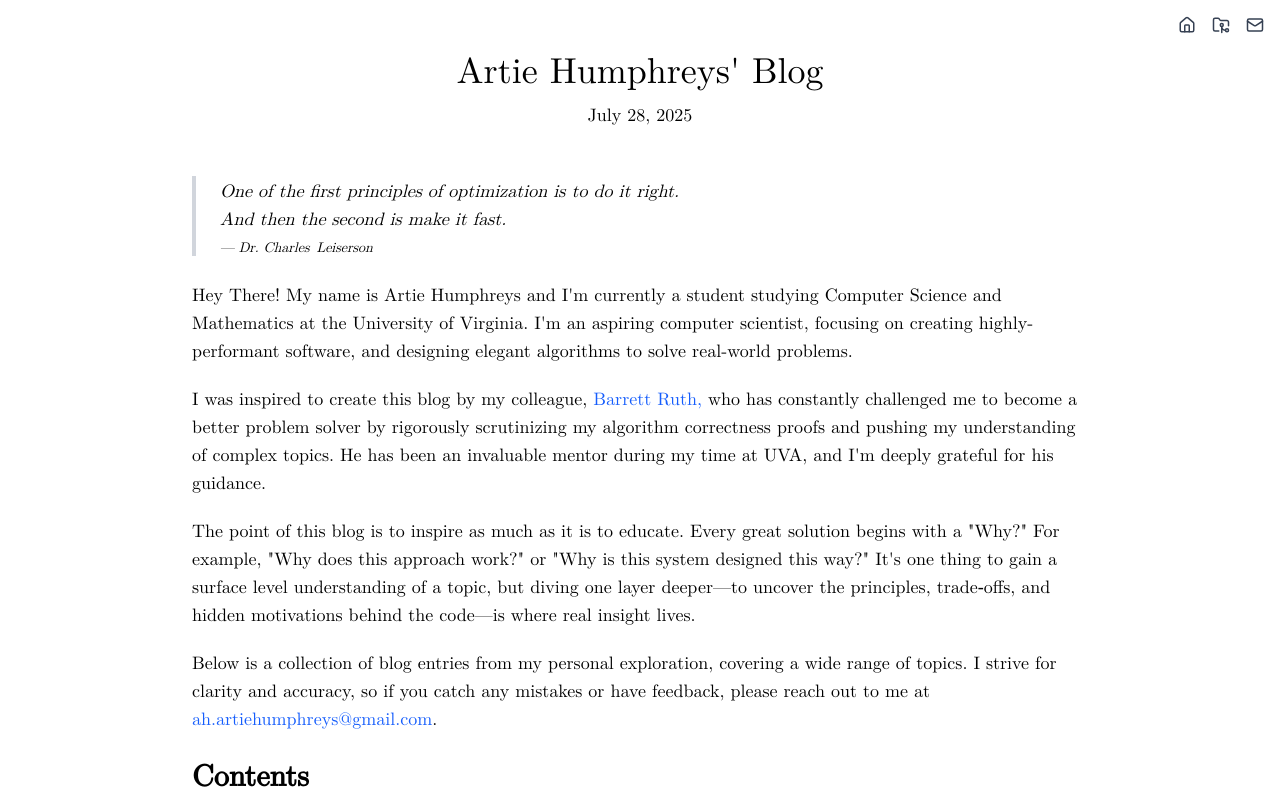
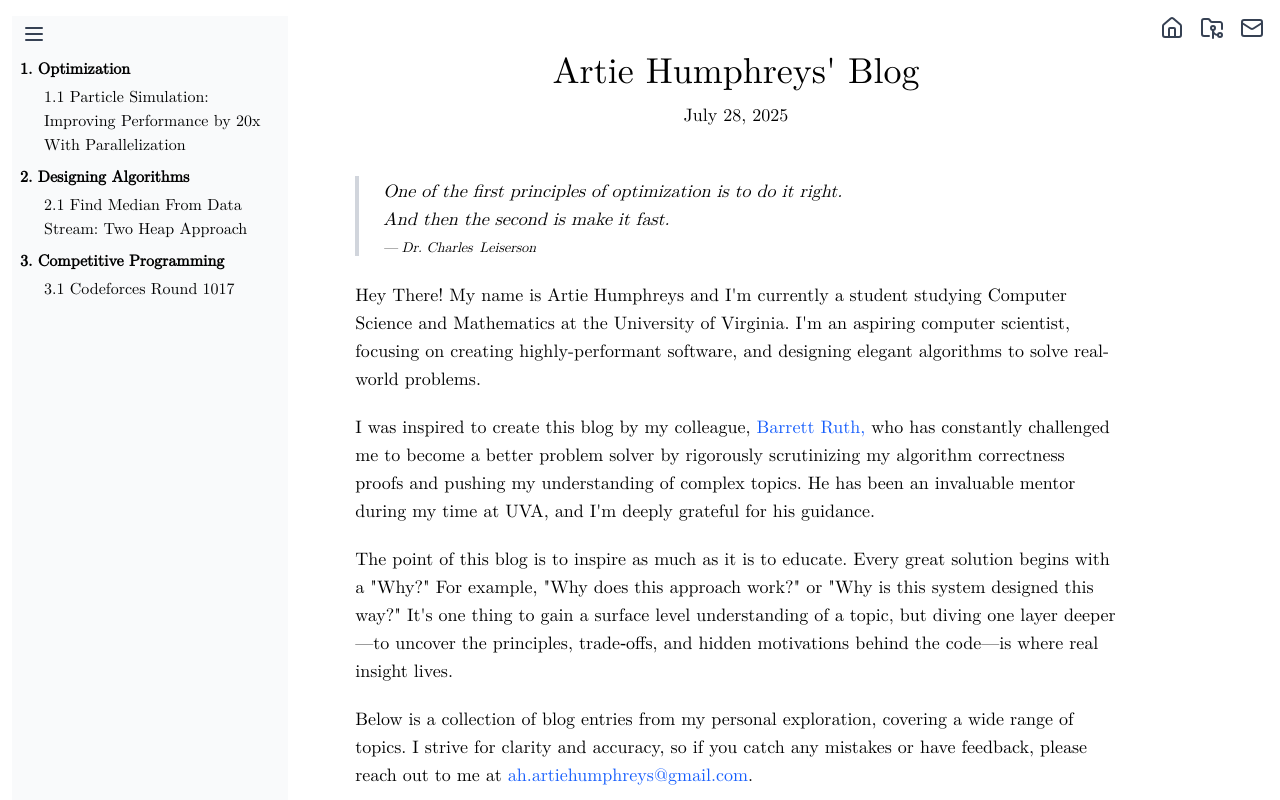
Before and after one commit to artiehumphreys/artiehumphreys.com, a Next.js app: page /blog/ in a window 1280 px wide. Shown: the top 800 px of the page. Built offline with nearby package versions, Linux system fonts and the light colour scheme.

Commit message:
feat(sidebar): sidebar for TOC

```diff
--- a/src/components/Header/SocialLinks.tsx
+++ b/src/components/Header/SocialLinks.tsx
@@ -5,17 +5,17 @@ import { Home as HomeIcon, FolderGit2Icon, Mail } from "lucide-react";
 export default function SocialLinks() {
   const links = [
     {
-      icon: <HomeIcon size={18} />,
+      icon: <HomeIcon size={24} />,
       href: "https://artiehumphreys.com",
       label: "Home",
     },
     {
-      icon: <FolderGit2Icon size={18} />,
+      icon: <FolderGit2Icon size={24} />,
       href: "https://github.com/artiehumphreys/artiehumphreys.com-blog",
       label: "GitHub",
     },
     {
-      icon: <Mail size={18} />,
+      icon: <Mail size={24} />,
       href: "mailto:ah.artiehumphreys@gmail.com",
       label: "Email",
     },
--- a/src/components/Header/index.tsx
+++ b/src/components/Header/index.tsx
@@ -1,5 +1,8 @@
+"use client";
 import React from "react";
 import SocialLinks from "./SocialLinks";
+import { Menu } from "lucide-react";
+import { useSidebar } from "../Sidebar/SidebarProvider";
 
 type TitleProps = {
   title: string;
@@ -7,12 +10,30 @@ type TitleProps = {
   date?: string;
 };
 
-export default function Title({ title, author, date }: TitleProps) {
+export default function Title({
+  title,
+  author,
+  date,
+}: TitleProps) {
+  const { open, toggle } = useSidebar();
   return (
     <header className="text-center mb-12 font-latex mt-12">
+      <div className="fixed left-4 top-4 z-50 hidden lg:block">
+        <button
+          type="button"
+          onClick={toggle}
+          aria-label={open ? "Collapse sidebar" : "Expand sidebar"}
+          aria-pressed={!!open}
+          className="inline-flex h-9 w-9 items-center justify-center text-gray-700 hover:text-gray-900"
+        >
+          <Menu size={24} />
+        </button>
+      </div>
+
       <div className="fixed top-4 right-4 z-50">
         <SocialLinks />
       </div>
+
       <h1 className="text-4xl font-latex !font-normal">{title}</h1>
       {author && <p className="mt-5 text-lg">{author}</p>}
       {date && <p className="mt-3 text-lg">{date}</p>}
--- /dev/null
+++ b/src/components/LeftRailToc/index.tsx
@@ -0,0 +1,38 @@
+import TableOfContents from "../TableOfContents";
+import { useSidebar } from "../Sidebar/SidebarProvider";
+import type { TocSection } from "../TableOfContents/types";
+
+interface LeftRailTocProps {
+  sections: TocSection[];
+}
+
+export default function LeftRailToc({
+  sections,
+}: LeftRailTocProps) {
+  const { open } = useSidebar();
+  return (
+    <aside className="hidden lg:block">
+      <div
+        className={[
+          "fixed inset-y-0 left-0 z-40",
+          open ? "w-72" : "w-0",
+        ].join(" ")}
+      >
+        <div
+          className={open ? "h-full px-2 py-4 bg-gray-50 mt-4 ml-3" : "h-full px-1 py-4 mt-4"}
+        >
+          {open ? (
+            <div className="h-full overflow-y-auto pr-1">
+              <TableOfContents
+                sections={sections}
+                heading={false}
+              />
+            </div>
+          ) : (
+            <div className="mx-auto h-full rounded" aria-hidden />
+          )}
+        </div>
+      </div>
+    </aside>
+  );
+}
--- /dev/null
+++ b/src/components/Sidebar/SidebarOffset.tsx
@@ -0,0 +1,20 @@
+"use client";
+
+import { useSidebar } from "./SidebarProvider";
+
+export default function SidebarOffset({
+  children,
+}: {
+  children: React.ReactNode;
+}) {
+  const { open } = useSidebar();
+  return (
+    <div
+      className={`${
+        open ? "lg:ml-48" : ""
+      }`}
+    >
+      {children}
+    </div>
+  );
+}
--- /dev/null
+++ b/src/components/Sidebar/SidebarProvider.tsx
@@ -0,0 +1,50 @@
+"use client";
+
+import { createContext, useContext, useEffect, useMemo, useState } from "react";
+
+type Ctx = {
+  open: boolean;
+  toggle: () => void;
+  set: (v: boolean) => void;
+};
+
+const SidebarContext = createContext<Ctx | null>(null);
+
+export function SidebarProvider({
+  children,
+  defaultOpen = true,
+}: {
+  children: React.ReactNode;
+  defaultOpen?: boolean;
+}) {
+  const [open, setOpen] = useState(defaultOpen);
+
+  useEffect(() => {
+    const v =
+      typeof window !== "undefined"
+        ? localStorage.getItem("ah.sidebarOpen")
+        : null;
+    if (v !== null) setOpen(v === "1");
+  }, []);
+
+  useEffect(() => {
+    if (typeof window !== "undefined") {
+      localStorage.setItem("ah.sidebarOpen", open ? "1" : "0");
+    }
+  }, [open]);
+
+  const value = useMemo<Ctx>(
+    () => ({ open, toggle: () => setOpen((o) => !o), set: setOpen }),
+    [open]
+  );
+
+  return (
+    <SidebarContext.Provider value={value}>{children}</SidebarContext.Provider>
+  );
+}
+
+export function useSidebar() {
+  const ctx = useContext(SidebarContext);
+  if (!ctx) throw new Error("useSidebar must be used within <SidebarProvider>");
+  return ctx;
+}
--- a/src/components/TableOfContents/index.tsx
+++ b/src/components/TableOfContents/index.tsx
@@ -1,12 +1,14 @@
 import React from "react";
 import type { TableOfContentsProps } from "./types";
 
-const TableOfContents: React.FC<TableOfContentsProps> = ({ sections }) => {
+const TableOfContents: React.FC<TableOfContentsProps> = ({ sections, heading = true }) => {
   return (
     <nav aria-label="Table of contents" className="font-latex prose my-6">
-      <h2 className="text-3xl font-bold mb-3 pb-2 border-b-2 border-gray-200">
-        Contents
-      </h2>
+      {heading ? (
+        <h2 className="text-3xl font-bold mb-3 pb-2 border-b-2 border-gray-200">
+          Contents
+        </h2>
+      ) : null}
       <ul>
         {sections.map((section, i) => (
           <li key={section.anchor} className="mb-2">
--- a/src/components/TableOfContents/types.ts
+++ b/src/components/TableOfContents/types.ts
@@ -11,4 +11,5 @@ export interface TocSection {
 
 export interface TableOfContentsProps {
   sections: TocSection[];
+  heading?: boolean;
 }
--- a/src/components/blogArticle.tsx
+++ b/src/components/blogArticle.tsx
@@ -24,9 +24,13 @@ export default function BlogArticle({
   children,
 }: Props) {
   return (
-    <div className="container mx-auto my-10 w-7/10 font-latex">
+    <div className="container mx-auto my-10 px-0 w-7/10 font-latex">
       <Title title={title} date={formatDate(date)} />
-      <article className={`prose mx-auto text-lg ${className ?? ""}`}>
+      <article
+        className={`prose mx-auto text-lg [&>h2]:scroll-mt-28 [&>h3]:scroll-mt-28 ${
+          className ?? ""
+        }`}
+      >
         {children}
       </article>
     </div>
--- a/src/components/home.tsx
+++ b/src/components/home.tsx
@@ -1,6 +1,6 @@
 import { ReactNode } from "react";
-import Title from "./Header/index";
-import TableOfContents from "./TableOfContents/index";
+import Title from "./Header";
+import TableOfContents from "./TableOfContents";
 import { tocData } from "../data/tocData";
 
 interface HomeProps {
@@ -8,16 +8,20 @@ interface HomeProps {
 }
 
 export default function Home({ children }: HomeProps) {
-  const today = new Date();
-  const formattedDate = today.toLocaleString("en-US", {
+  const formattedDate = new Date().toLocaleString("en-US", {
     month: "long",
     day: "numeric",
     year: "numeric",
   });
+
   return (
-    <div className="container mx-auto my-10 w-7/10 font-latex">
-      <Title title="Artie Humphreys' Blog" date={formattedDate}></Title>
-      <article className="prose mx-auto text-lg">{children}</article>
+    <div className="container mx-auto my-10 px-0 w-7/10 font-latex">
+      <Title title="Artie Humphreys' Blog" date={formattedDate} />
+
+      <article className="prose mx-auto text-lg [&>h2]:scroll-mt-28 [&>h3]:scroll-mt-28">
+        {children}
+      </article>
+
       <TableOfContents sections={tocData} />
     </div>
   );
--- a/src/pages/_app.tsx
+++ b/src/pages/_app.tsx
@@ -1,17 +1,30 @@
+// pages/_app.tsx
+import Head from "next/head";
+import type { AppProps } from "next/app";
 import "../../styles/globals.css";
 import "katex/dist/katex.min.css";
-import type { AppProps } from "next/app";
+
+import { SidebarProvider } from "@/components/Sidebar/SidebarProvider";
+import SidebarOffset from "@/components/Sidebar/SidebarOffset";
+import LeftRailToc from "@/components/LeftRailToc";
+import { tocData } from "@/data/tocData";
 
 export default function App({ Component, pageProps }: AppProps) {
   return (
-    <>
+    <SidebarProvider defaultOpen={true}>
+      <LeftRailToc sections={tocData} />
+
+      <SidebarOffset>
+        <Head>
           <title>Artie Humphreys&apos; Blog</title>
           <meta
             name="description"
             content="My personal explorations through the worlds of algorithmic optimization, creation, and beyond."
           />
           <meta name="viewport" content="width=device-width, initial-scale=1" />
+        </Head>
         <Component {...pageProps} />
-    </>
+      </SidebarOffset>
+    </SidebarProvider>
   );
 }
--- a/styles/globals.css
+++ b/styles/globals.css
@@ -14,6 +14,10 @@
     &:hover {
       color: theme("colors.blue.800");
     }
+  }
+
+  button {
+    cursor: pointer;
   }
 }
 
@@ -41,6 +45,6 @@
     -webkit-overflow-scrolling: touch;
   }
   article.prose code {
-    white-space: pre; /* don’t wrap code; let the pre scroll */
+    white-space: pre;
   }
 }
```
Lines whose indentation alone changed are shown as unchanged.
